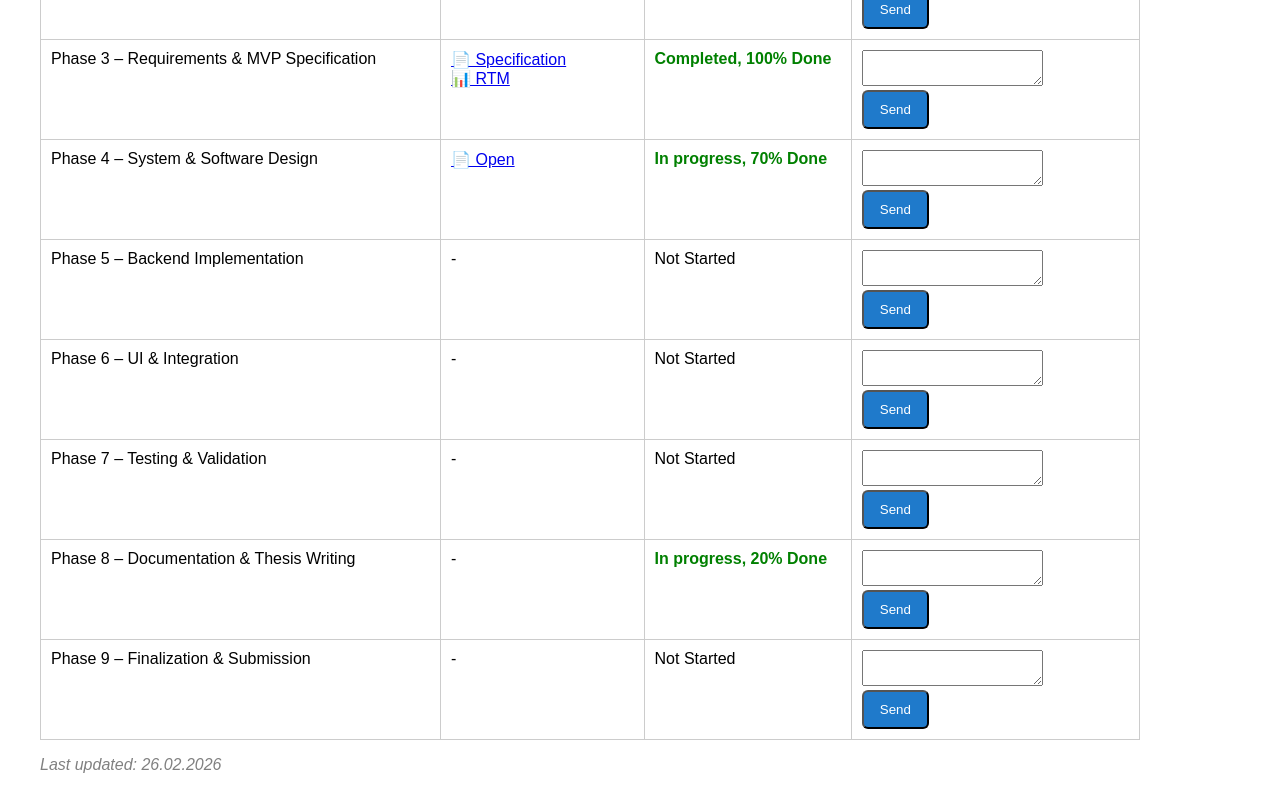
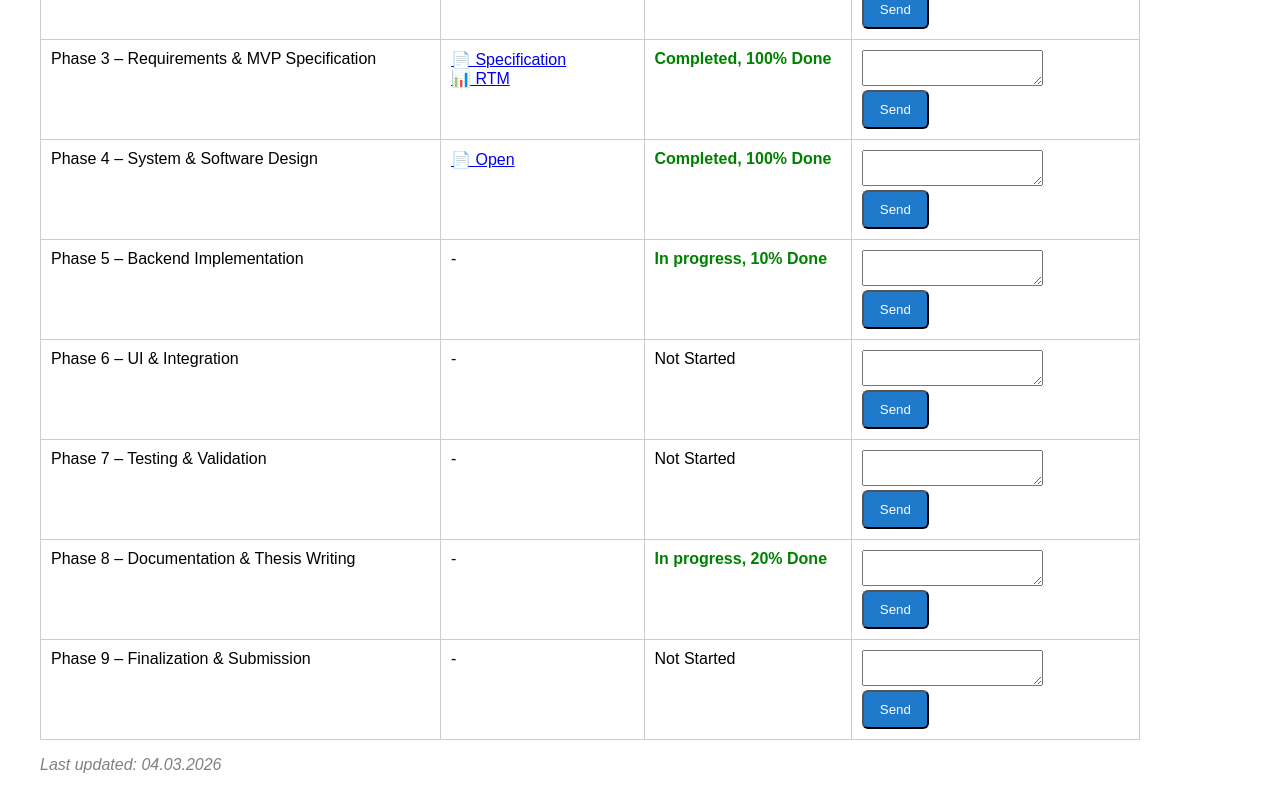
Before and after one commit to ManisMosa/dbp-thesis, a plain HTML site: page index.html in a window 1280 px wide. Shown: the part 800-1611 px from the top of the page. Drawn offline with Linux system fonts and the light colour scheme.

Commit message:
Add files via upload

```diff
--- a/index.html
+++ b/index.html
@@ -32,7 +32,7 @@ It provides an overview of planned activities across all phases of the thesis.
 </p>
 
 <a class="button"
-href="https://1drv.ms/x/c/430c5207b520dd75/IQDX0oOSALt6RIkGhpdImpKhAeDPQJw_6TiEcHrTgcr8eOw?e=CzV6mi"
+href="https://1drv.ms/x/c/430c5207b520dd75/IQCr9UksjRZtS4f3W87c057dAS9swmr6VaFGYtGsP9koBss?e=6Z28jm"
 target="_blank">
 Open Live Project Plan (Excel – Read Only)
 </a>
@@ -93,8 +93,8 @@ the latest documents stored on OneDrive. Supervisors can follow progress and rev
 
 <tr>
 <td>Phase 4 – System & Software Design</td>
-<td><a href="https://1drv.ms/w/c/430c5207b520dd75/IQCibz5qEgyoRoMudgRLeb0_AavCKbBBRxmjDUbQHYzJQWA?e=DoMcc6" target="_blank">📄 Open</a></td>
-<td class="inprogress">In progress, 70% Done</td>
+<td><a href="https://1drv.ms/w/c/430c5207b520dd75/IQBAVvFN8CofR4QBf-K6JcoPARcwm6qL8oKsKmMn7-3Ifdw?e=Pli9xD" target="_blank">📄 Open</a></td>
+<td class="inprogress">Completed, 100% Done</td>
 <td><textarea id="fb4" rows="2"></textarea><br>
 <button class="button small" onclick="sendFeedback('Phase 4 – System & Software Design', fb4.value)">Send</button></td>
 </tr>
@@ -102,7 +102,7 @@ the latest documents stored on OneDrive. Supervisors can follow progress and rev
 <tr>
 <td>Phase 5 – Backend Implementation</td>
 <td>-</td>
-<td>Not Started</td>
+<td class="inprogress">In progress, 10% Done</td>
 <td><textarea id="fb5" rows="2"></textarea><br>
 <button class="button small" onclick="sendFeedback('Phase 5 – Backend Implementation', fb5.value)">Send</button></td>
 </tr>
@@ -141,7 +141,7 @@ the latest documents stored on OneDrive. Supervisors can follow progress and rev
 
 </table>
 
-<p class="updated">Last updated: 26.02.2026</p>
+<p class="updated">Last updated: 04.03.2026</p>
 
 <script>
 function sendFeedback(phase, text) {
```
